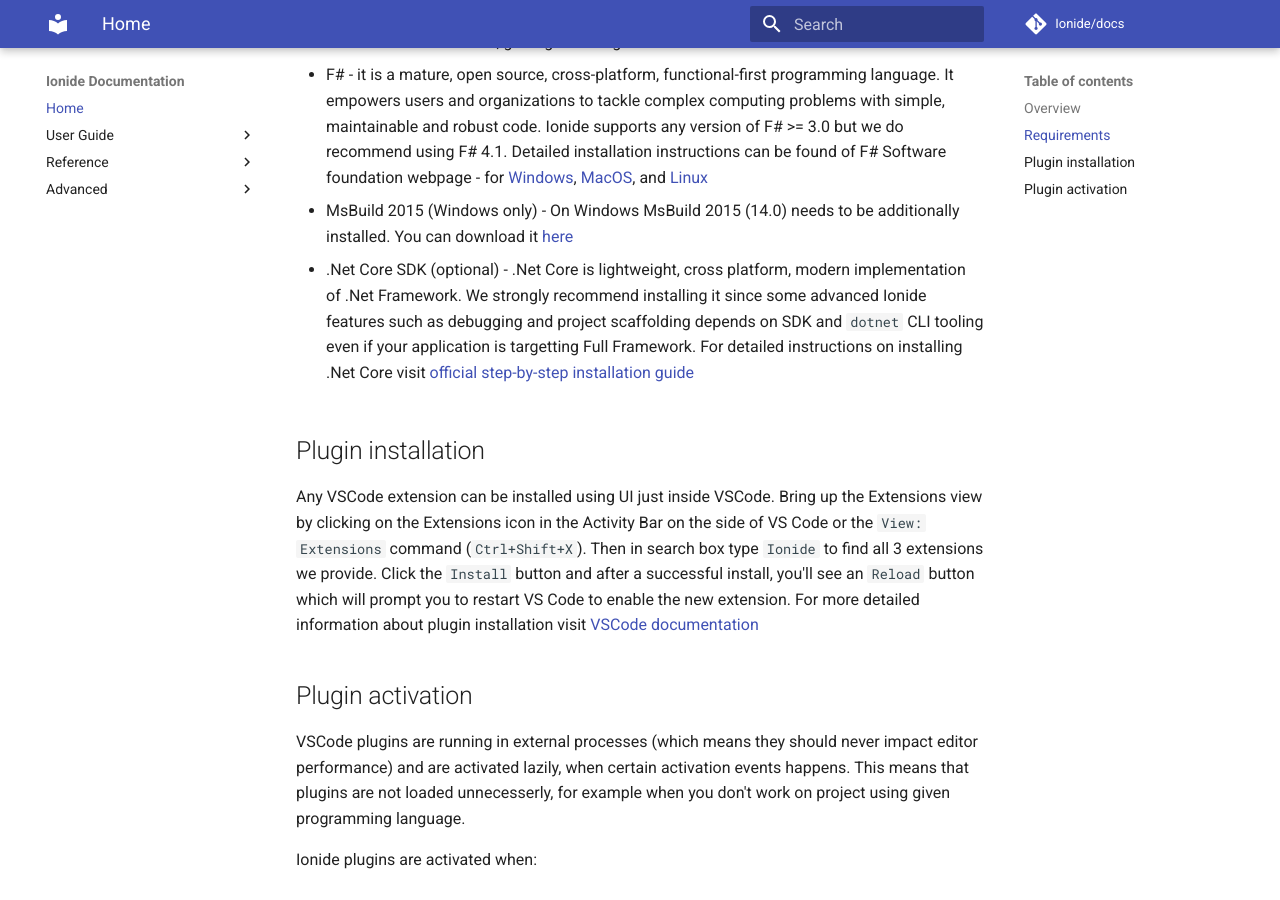
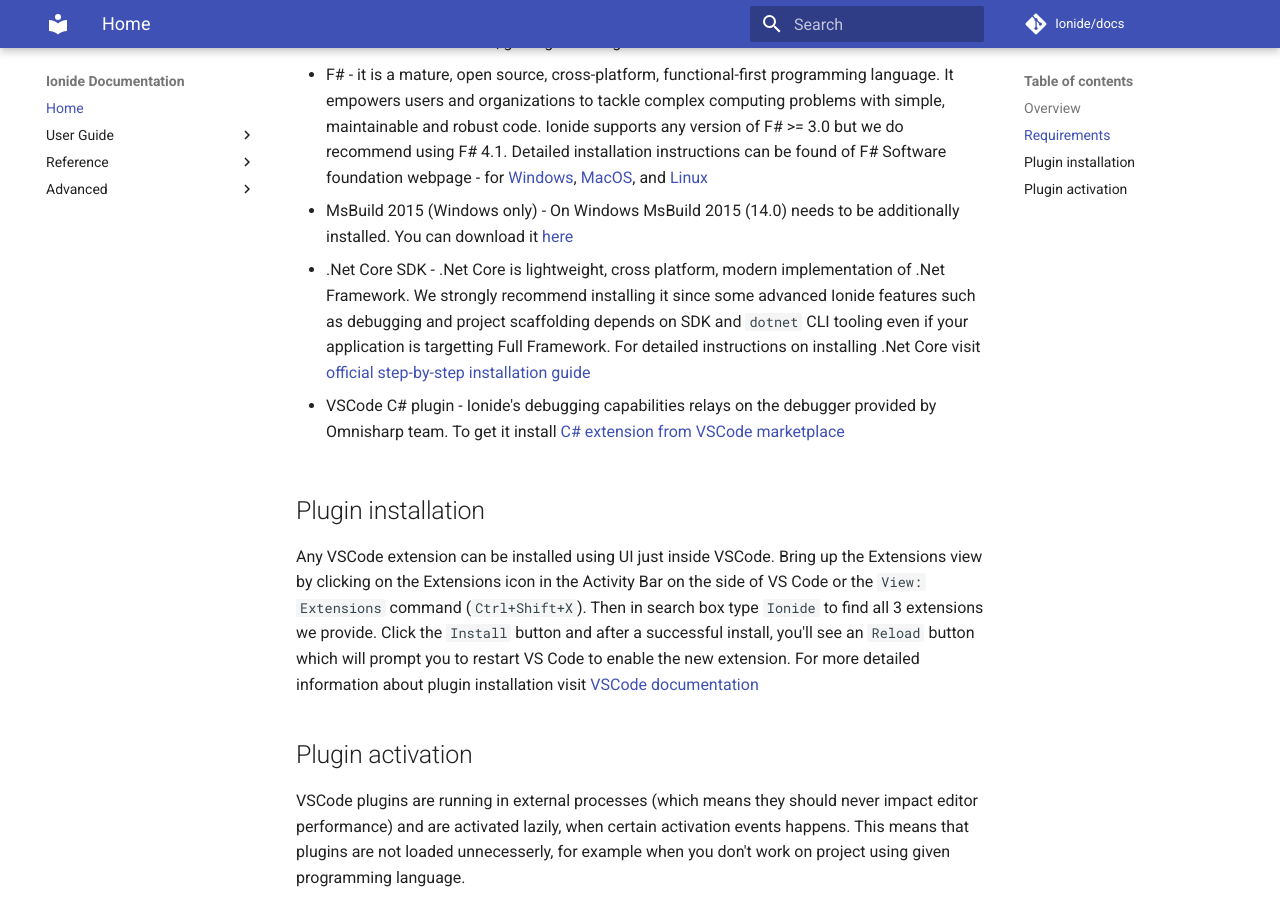
Before and after one commit to vincelee888/docs, an MkDocs documentation site: the page built from docs/index.md, in a window 1280 px wide and 900 px high, scrolled down 696 px. Built offline with MkDocs 1.6.1 and Material for MkDocs 9.7.7, drawn with Linux system fonts in a browser that asks for light colours; comment, search, counter and statistics services are not loaded; old or Windows-style settings are respelled for this version of MkDocs.

Commit message:
Add Omnisharp to requirements

```diff
--- a/docs/index.md
+++ b/docs/index.md
@@ -20,7 +20,9 @@
 
 * MsBuild 2015 (Windows only) - On Windows MsBuild 2015 (14.0) needs to be additionally installed. You can download it [here](https://www.microsoft.com/en-us/download/details.aspx?id=48159)
 
-* .Net Core SDK (optional) - .Net Core is lightweight, cross platform, modern implementation of .Net Framework. We strongly recommend installing it since some advanced Ionide features such as debugging and project scaffolding depends on SDK and `dotnet` CLI tooling even if your application is targetting Full Framework. For detailed instructions on installing .Net Core visit [official step-by-step installation guide](https://www.microsoft.com/net/core)
+* .Net Core SDK - .Net Core is lightweight, cross platform, modern implementation of .Net Framework. We strongly recommend installing it since some advanced Ionide features such as debugging and project scaffolding depends on SDK and `dotnet` CLI tooling even if your application is targetting Full Framework. For detailed instructions on installing .Net Core visit [official step-by-step installation guide](https://www.microsoft.com/net/core)
+
+* VSCode C# plugin - Ionide's debugging capabilities relays on the debugger provided by Omnisharp team. To get it install [C# extension from VSCode marketplace](https://marketplace.visualstudio.com/items?itemName=ms-vscode.csharp)
 
 ## Plugin installation
 
```
